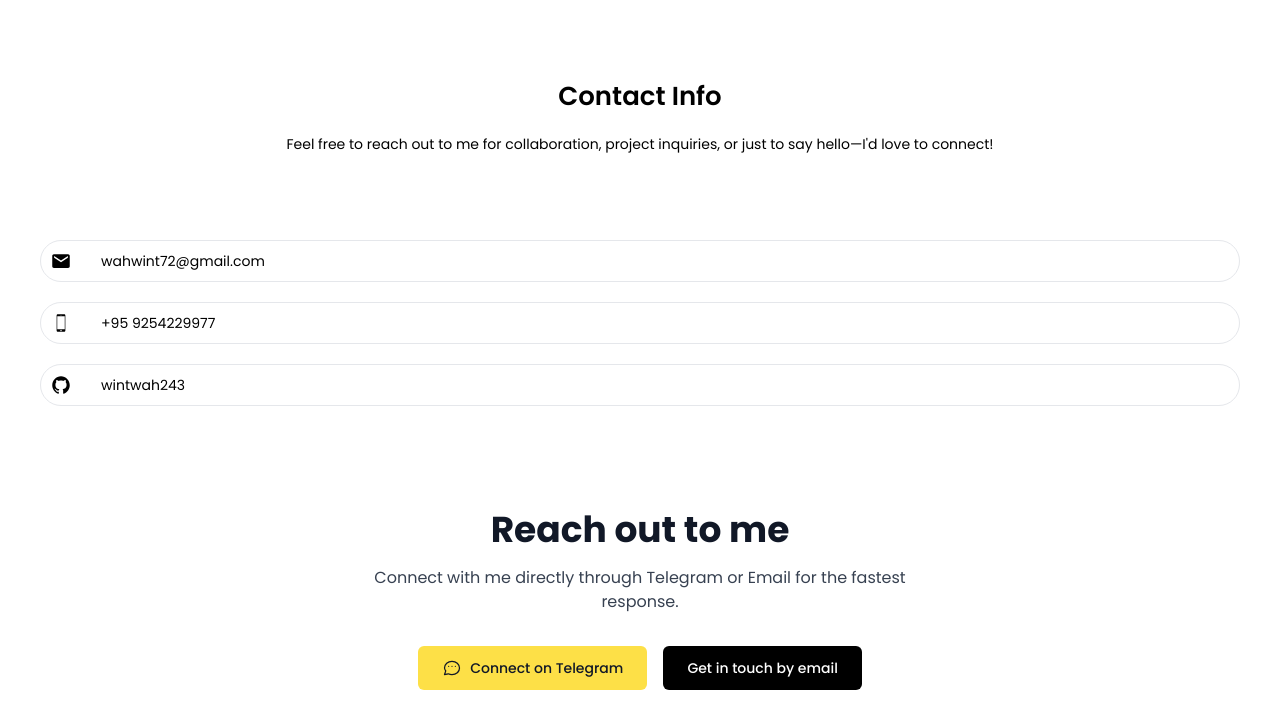
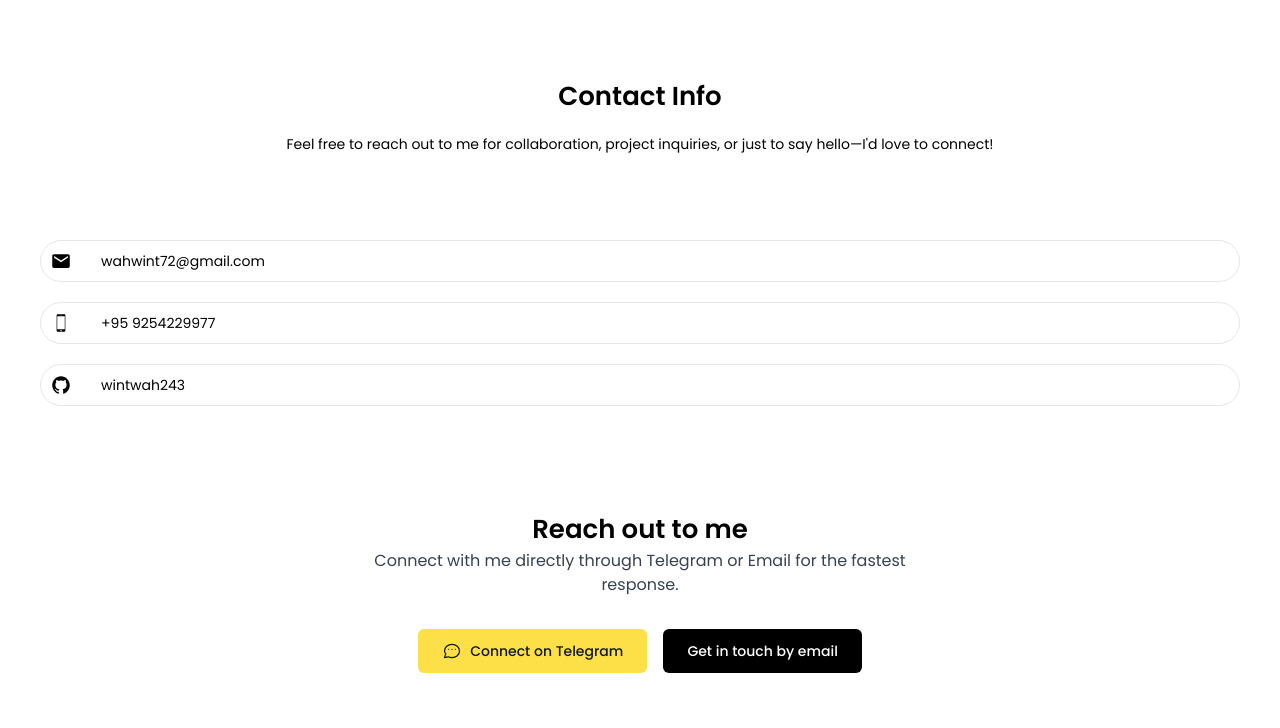
Before and after one commit to wintwah243/shiportfolio-v2.0, a React (Vite) app in the folder shiportfolio-version2.0/: page / in a window 1280 px wide. Shown: the part 3393-4121 px from the top of the page. Built offline with nearby package versions, Linux system fonts and the light colour scheme.

Commit message:
Update Contact.jsx

```diff
--- a/shiportfolio-version2.0/src/sections/Contact.jsx
+++ b/shiportfolio-version2.0/src/sections/Contact.jsx
@@ -51,7 +51,7 @@ const Contact = () => {
       </div>
 
       <div className="bg-white py-16 px-6 md:px-12 text-center">
-      <h2 className="text-3xl md:text-4xl font-bold text-gray-900 mb-4">
+      <h2 className="section-title">
          Reach out to me
         </h2>
         <p className="text-gray-700 mb-8 max-w-xl mx-auto">
```
